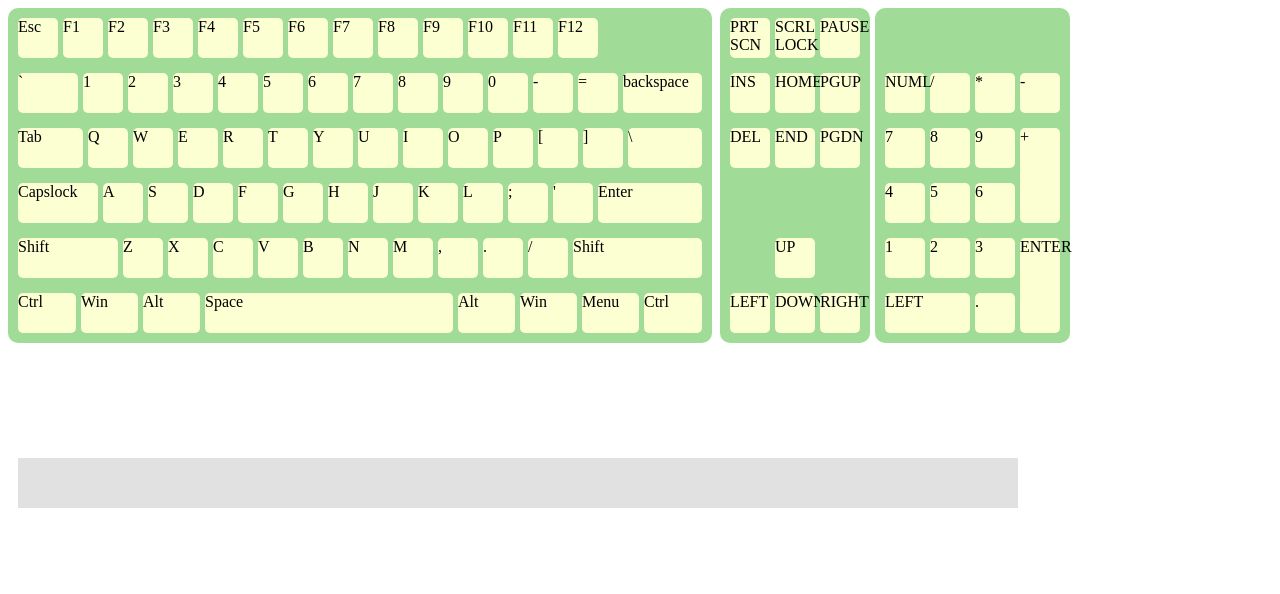
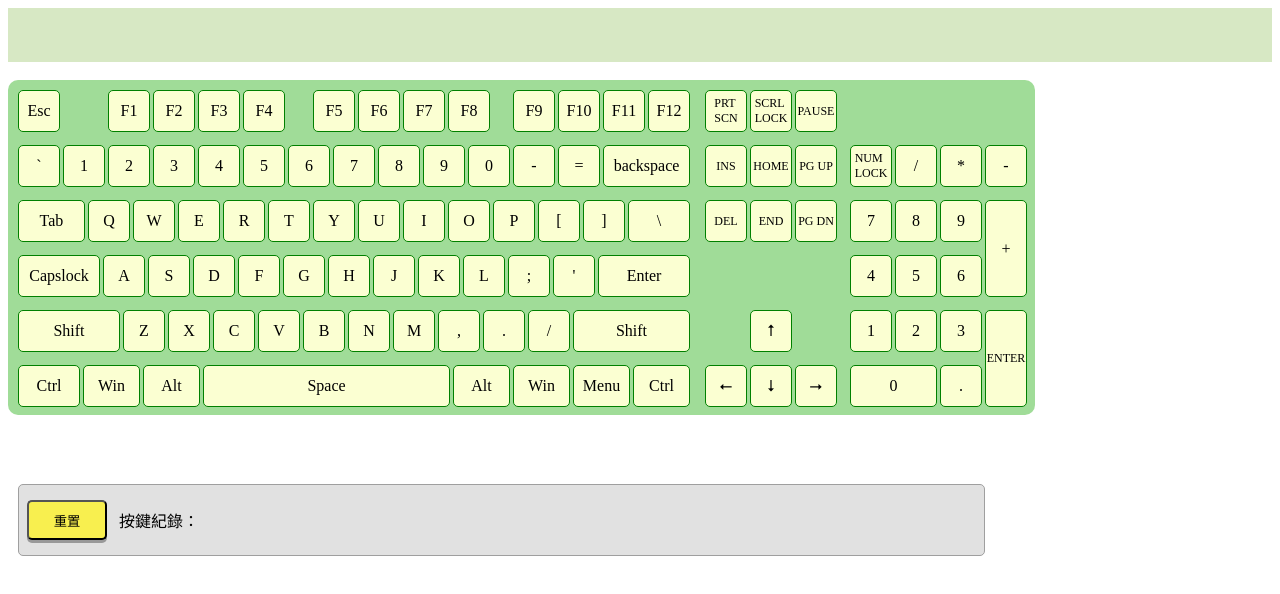
Before and after one commit to YCY0605/keyboardtest, a plain HTML site: page index.html in a window 1280 px wide. Drawn offline with nearby package versions, Linux system fonts and the light colour scheme.

Commit message:
新增按鍵紀錄

```diff
--- a/index.html
+++ b/index.html
@@ -9,7 +9,7 @@
         .keyboard {
             background-color: rgb(160, 220, 152);
             height: 335px;
-            border-radius: 10px;
+            /* border-radius: 10px; */
         }
 
         .line {
@@ -43,50 +43,72 @@
             border-radius: 5px;
             position: absolute;
             top: 5px;
-            display: inline-block;
-            /* border: 1px solid green; */
+            display: flex;
+            align-items: center;
+            justify-content: center;
+            /* text-align: center; */
+            border: 1px solid green;
+        }
+
+        .btn {
+            width: 80px;
+            height: 40px;
+            background-color: rgb(248, 239, 79);
+            border-radius: 5px;
+            cursor: pointer;
+            box-shadow: 0 3px #999;
+        }
+
+        .btn:active {
+            box-shadow: 0 2px #666;
+            transform: translateY(2px);
         }
     </style>
     <title>Document</title>
 </head>
 
 <body>
-    <div style="position: relative;"></div>
+    <!-- 標題 -->
+    <div style="position: relative;background-color: rgb(215, 232, 196);"><br><br><br></div>
+
+    <br>
+
+    <!-- 鍵盤 -->
     <div>
         <!-- 鍵盤左 -->
-        <div id="keyboardL" class="keyboard" style="position: absolute; width: 704px;">
+        <div id="keyboardL" class="keyboard" style="position: absolute; width: 690px; border-radius: 10px 0 0 10px;">
             <!-- 第一排 -->
             <div id="ESCF12" class="line" style="position: absolute;top: 5px; left: 5px;">
                 <div id="Escape" class="keys" style="left: 5px;">Esc</div>
-                <div id="F1" class="keys" style="left: 50px;">F1</div>
-                <div id="F2" class="keys" style="left: 95px;">F2</div>
-                <div id="F3" class="keys" style="left: 140px;">F3</div>
-                <div id="F4" class="keys" style="left: 185px;">F4</div>
-                <div id="F5" class="keys" style="left: 230px;">F5</div>
-                <div id="F6" class="keys" style="left: 275px;">F6</div>
-                <div id="F7" class="keys" style="left: 320px;">F7</div>
-                <div id="F8" class="keys" style="left: 365px;">F8</div>
-                <div id="F9" class="keys" style="left: 410px;">F9</div>
-                <div id="F10" class="keys" style="left: 455px;">F10</div>
-                <div id="F11" class="keys" style="left: 500px;">F11</div>
-                <div id="F12" class="keys" style="left: 545px;">F12</div>
+                <div id="F1" class="keys" style="left: 95px;">F1</div>
+                <div id="F2" class="keys" style="left: 140px;">F2</div>
+                <div id="F3" class="keys" style="left: 185px;">F3</div>
+                <div id="F4" class="keys" style="left: 230px;">F4</div>
+                <div id="F5" class="keys" style="left: 300px;">F5</div>
+                <div id="F6" class="keys" style="left: 345px;">F6</div>
+                <div id="F7" class="keys" style="left: 390px;">F7</div>
+                <div id="F8" class="keys" style="left: 435px;">F8</div>
+                <div id="F9" class="keys" style="left: 500px;">F9</div>
+                <div id="F10" class="keys" style="left: 545px;">F10</div>
+                <div id="F11" class="keys" style="left: 590px;">F11</div>
+                <div id="F12" class="keys" style="left: 635px;">F12</div>
             </div>
             <!-- 第二排 -->
             <div id="backspaceRow" class="line" style="position: absolute;top: 60px; left: 5px;">
-                <div id="Backquote" class="keys" style="left: 5px; width: 60px;">`</div>
-                <div id="Digit1" class="keys" style="left: 70px;">1</div>
-                <div id="Digit2" class="keys" style="left: 115px;">2</div>
-                <div id="Digit3" class="keys" style="left: 160px;">3</div>
-                <div id="Digit4" class="keys" style="left: 205px;">4</div>
-                <div id="Digit5" class="keys" style="left: 250px;">5</div>
-                <div id="Digit6" class="keys" style="left: 295px;">6</div>
-                <div id="Digit7" class="keys" style="left: 340px;">7</div>
-                <div id="Digit8" class="keys" style="left: 385px;">8</div>
-                <div id="Digit9" class="keys" style="left: 430px;">9</div>
-                <div id="Digit0" class="keys" style="left: 475px;">0</div>
-                <div id="Minus" class="keys" style="left: 520px;">-</div>
-                <div id="Equal" class="keys" style="left: 565px;">=</div>
-                <div id="Backspace" class="keys" style="left: 610px; width: 79px;">backspace</div>
+                <div id="Backquote" class="keys" style="left: 5px;">`</div>
+                <div id="Digit1" class="keys" style="left: 50px;">1</div>
+                <div id="Digit2" class="keys" style="left: 95px;">2</div>
+                <div id="Digit3" class="keys" style="left: 140px;">3</div>
+                <div id="Digit4" class="keys" style="left: 185px;">4</div>
+                <div id="Digit5" class="keys" style="left: 230px;">5</div>
+                <div id="Digit6" class="keys" style="left: 275px;">6</div>
+                <div id="Digit7" class="keys" style="left: 320px;">7</div>
+                <div id="Digit8" class="keys" style="left: 365px;">8</div>
+                <div id="Digit9" class="keys" style="left: 410px;">9</div>
+                <div id="Digit0" class="keys" style="left: 455px;">0</div>
+                <div id="Minus" class="keys" style="left: 500px;">-</div>
+                <div id="Equal" class="keys" style="left: 545px;">=</div>
+                <div id="Backspace" class="keys" style="left: 590px; width: 85px;">backspace</div>
             </div>
             <!-- 第三排 -->
             <div id="tabRow" class="line" style="position: absolute;top: 115px; left: 5px;">
@@ -103,7 +125,7 @@
                 <div id="KeyP" class="keys" style="left: 480px;">P</div>
                 <div id="BracketLeft" class="keys" style="left: 525px;">[</div>
                 <div id="BracketRight" class="keys" style="left: 570px;">]</div>
-                <div id="Backslash" class="keys" style="left: 615px; width: 74px;">\</div>
+                <div id="Backslash" class="keys" style="left: 615px; width: 60px;">\</div>
             </div>
             <!-- 第四排 -->
             <div id="capslockRow" class="line" style="position: absolute;top: 170px; left: 5px;">
@@ -119,7 +141,7 @@
                 <div id="KeyL" class="keys" style="left: 450px;">L</div>
                 <div id="Semicolon" class="keys" style="left: 495px;">;</div>
                 <div id="Quote" class="keys" style="left: 540px;">'</div>
-                <div id="Enter" class="keys" style="left: 585px; width: 104px;">Enter</div>
+                <div id="Enter" class="keys" style="left: 585px; width: 90px;">Enter</div>
             </div>
             <!-- 第五排 -->
             <div id="shiftRow" class="line" style="position: absolute;top: 225px; left: 5px;">
@@ -134,57 +156,60 @@
                 <div id="Comma" class="keys" style="left: 425px;">,</div>
                 <div id="Period" class="keys" style="left: 470px;">.</div>
                 <div id="Slash" class="keys" style="left: 515px;">/</div>
-                <div id="ShiftRight" class="keys" style="left: 560px; width: 129px;">Shift</div>
+                <div id="ShiftRight" class="keys" style="left: 560px; width: 115px;">Shift</div>
                 <!-- 第六排 -->
             </div>
             <div id="ctrl" class="line" style="position: absolute;top: 280px; left: 5px;">
-                <div id="ControlLeft" class="keys" style="left: 5px; width: 58px;">Ctrl</div>
-                <div id="MetaLeft" class="keys" style="left: 68px; width: 57px;">Win</div>
-                <div id="AltLeft" class="keys" style="left: 130px; width: 57px;">Alt</div>
-                <div id="Space" class="keys" style="left: 192px; width: 248px">Space</div>
-                <div id="AltRight" class="keys" style="left: 445px; width: 57px;">Alt</div>
-                <div id="MetaRight" class="keys" style="left: 507px; width: 57px;">Win</div>
-                <div id="ContextMenu" class="keys" style="left: 569px; width: 57px;">Menu</div>
-                <div id="ControlRight" class="keys" style="left: 631px; width: 58px;">Ctrl</div>
+                <div id="ControlLeft" class="keys" style="left: 5px; width: 60px;">Ctrl</div>
+                <div id="MetaLeft" class="keys" style="left: 70px; width: 55px;">Win</div>
+                <div id="AltLeft" class="keys" style="left: 130px; width: 55px;">Alt</div>
+                <div id="Space" class="keys" style="left: 190px; width: 245px">Space</div>
+                <div id="AltRight" class="keys" style="left: 440px; width: 55px;">Alt</div>
+                <div id="MetaRight" class="keys" style="left: 500px; width: 55px;">Win</div>
+                <div id="ContextMenu" class="keys" style="left: 560px; width: 55px;">Menu</div>
+                <div id="ControlRight" class="keys" style="left: 620px; width: 55px;">Ctrl</div>
             </div>
 
         </div>
+
         <!-- 鍵盤中 -->
-        <div id="keyboardM" class="keyboard" style="position: absolute; width: 150px; left: 720px;">
+        <div id="keyboardM" class="keyboard" style="position: absolute; width: 150px; left: 695px;">
             <div id="FN1" class="FN" style="position: absolute;top: 5px; left: 5px;">
-                <div id="PrintScreen" class="keys" style="left: 5px;">PRT<br>SCN</div>
-                <div id="ScrollLock" class="keys" style="left: 50px;">SCRL<br>LOCK</div>
-                <div id="Pause" class="keys" style="left: 95px;">PAUSE</div>
+                <div id="PrintScreen" class="keys" style="left: 5px; font-size: 12px;">PRT<br>SCN</div>
+                <div id="ScrollLock" class="keys" style="left: 50px; font-size: 12px;">SCRL<br>LOCK</div>
+                <div id="Pause" class="keys" style="left: 95px; font-size: 12px;">PAUSE</div>
             </div>
             <div id="FN2" class="FN" style="position: absolute;top: 60px; left: 5px;">
-                <div id="Insert" class="keys" style="left: 5px;">INS</div>
-                <div id="Home" class="keys" style="left: 50px;">HOME</div>
-                <div id="PageUp" class="keys" style="left: 95px;">PGUP</div>
+                <div id="Insert" class="keys" style="left: 5px; font-size: 12px;">INS</div>
+                <div id="Home" class="keys" style="left: 50px; font-size: 12px;">HOME</div>
+                <div id="PageUp" class="keys" style="left: 95px; font-size: 12px;">PG&nbspUP</div>
             </div>
             <div id="FN3" class="FN" style="position: absolute;top: 115px; left: 5px;">
-                <div id="Delete" class="keys" style="left: 5px;">DEL</div>
-                <div id="End" class="keys" style="left: 50px;">END</div>
-                <div id="PageDown" class="keys" style="left: 95px;">PGDN</div>
+                <div id="Delete" class="keys" style="left: 5px; font-size: 12px;">DEL</div>
+                <div id="End" class="keys" style="left: 50px; font-size: 12px;">END</div>
+                <div id="PageDown" class="keys" style="left: 95px; font-size: 12px;">PG&nbspDN</div>
             </div>
             <!-- 透明 -->
             <div class="FN" style="position: absolute;top: 170px; left: 5px; background-color: transparent;"></div>
             <div id="FN3" class="FN" style="position: absolute;top: 225px; left: 5px;">
-                <div class="keys" style="left: 5px;  background-color: transparent;"></div>
-                <div id="ArrowUp" class="keys" style="left: 50px;">UP</div>
-                <div class="keys" style="left: 95px;  background-color: transparent;"></div>
+                <div class="keys" style="left: 5px; display: none;"></div>
+                <div id="ArrowUp" class="keys" style="left: 50px;">⭡</div>
+                <div class="keys" style="left: 95px; display: none;"></div>
             </div>
             <div id="FN3" class="FN" style="position: absolute;top: 280px; left: 5px;">
-                <div id="ArrowLeft" class="keys" style="left: 5px;">LEFT</div>
-                <div id="ArrowDown" class="keys" style="left: 50px;">DOWN</div>
-                <div id="ArrowRight" class="keys" style="left: 95px;">RIGHT</div>
+                <div id="ArrowLeft" class="keys" style="left: 5px;">⭠</div>
+                <div id="ArrowDown" class="keys" style="left: 50px;">⭣</div>
+                <div id="ArrowRight" class="keys" style="left: 95px;">⭢</div>
             </div>
         </div>
+
         <!-- 鍵盤右 -->
-        <div id="keyboardM" class="keyboard" style="position: absolute; width: 195px; left: 875px;">
+        <div id="keyboardM" class="keyboard"
+            style="position: absolute; width: 195px; left: 840px; border-radius: 0 10px 10px 0;">
             <!-- 透明 -->
             <div class="FN" style="position: absolute;top: 5px; left: 5px; background-color: transparent;"></div>
             <div id="NUM1" class="NUM" style="position: absolute;top: 60px; left: 5px;">
-                <div id="NumLock" class="keys" style="left: 5px;">NUMLOCK</div>
+                <div id="NumLock" class="keys" style="left: 5px; font-size: 12px;">NUM<br>LOCK</div>
                 <div id="NumpadDivide" class="keys" style="left: 50px;">/</div>
                 <div id="NumpadMultiply" class="keys" style="left: 95px;">*</div>
                 <div id="NumpadSubtract" class="keys" style="left: 140px;">-</div>
@@ -204,25 +229,56 @@
                 <div id="Numpad1" class="keys" style="left: 5px;">1</div>
                 <div id="Numpad2" class="keys" style="left: 50px;">2</div>
                 <div id="Numpad3" class="keys" style="left: 95px;">3</div>
-                <div id="NumpadEnter" class="keys" style="left: 140px; height: 95px;">ENTER</div>
+                <div id="NumpadEnter" class="keys" style="left: 140px; height: 95px; font-size: 12px;">ENTER</div>
             </div>
             <div id="NUM4" class="NUM" style="position: absolute;top: 280px; left: 5px;">
-                <div id="Numpad0" class="keys" style="left: 5px; width: 85px;">LEFT</div>
+                <div id="Numpad0" class="keys" style="left: 5px; width: 85px;">0</div>
                 <div id="NumpadDecimal" class="keys" style="left: 95px;">.</div>
             </div>
         </div>
     </div>
 
-    <div id="test"
-        style="display: flex; align-items: center; position: relative; width: 1000px; height: 50px; background-color: rgb(225, 225, 225); top: 450px; left: 10px;">
+    <br><br><br>
+
+
+    <!-- 按鍵紀錄 -->
+    <div
+        style="display: flex; align-items: center; position: relative; width: 965px; height: 70px; background-color: rgb(225, 225, 225);border: 1px solid rgb(159, 159, 159); border-radius: 5px; top: 350px; left: 10px;">
+        <!-- 重置按鈕 -->
+        <div>
+            &nbsp;
+            <button id="re" class="btn">重置</button>
+        </div>
+
+        <div>&nbsp&nbsp&nbsp按鍵紀錄：</div>
+        <div id="record" style="display: flex; align-items: center; height: 100%;"></div>
+
     </div>
 
 
+
     <script>
+        // 按鍵反應
         let key;
+        let count = 0;
+        let addkeycount = 0;
+        function addkey() {
+            $('#record').prepend('<div style="display: inline-flex; align-items: center; justify-content: center; margin: 5px; width: 40px; height: 40px; background-color: rgb(251, 255, 210); border: 1px solid gray; border-radius: 5px; font-size:' + $('#' + key).css('font-size') + ';">' + $('#' + key).html() + '</div>')
+            addkeycount++;
+            if (addkeycount >= 16) {
+                $('#record div:last').remove();
+                addkeycount--;
+            }
+        };
+
         addEventListener("keydown", function (e) {
             e.preventDefault();
             key = e.code;
+            if (e.code == "ShiftLeft" || (e.key == "Shift" && e.location == 1)) {
+                key = "ShiftLeft";
+            } else if (e.code == "ShiftRight" || (e.key == "Shift" && (e.location == 0 || e.location == 2))) {
+                key = "ShiftRight";
+            }
             $('#' + key).css('background-color', 'rgb(251, 2, 1)');
         })
         addEventListener("keyup", function (e) {
@@ -233,17 +289,26 @@
             } else if (e.code == "ShiftRight" || (e.key == "Shift" && (e.location == 0 || e.location == 2))) {
                 key = "ShiftRight";
             }
-            console.log(key);
+            // console.log(key);
+            count = 0;
             $('#' + key).css('background-color', 'rgb(251, 255, 1)');
-            $('#test').prepend('><div style=" display: inline-block; width: 40px; height: 40px; background-color: rgb(251, 255, 210); border-radius: 5px;">' + key + '</div>')
-            key = null;
+            addkey();
+            count++;
         });
         addEventListener('blur', function () {
-            console.log('xxxx');
+            count++;
             $('#' + key).css('background-color', 'rgb(251, 255, 1)');
-            $('#test').prepend('><div style=" display: inline-block; width: 40px; height: 40px; background-color: rgb(251, 255, 210); border-radius: 5px;">' + key + '</div>')
-            key = null;
+            if (count <= 1 & key) { addkey(); }
+            count = 0;
         })
+
+        // 重置
+        re.onclick = function () {
+            $('.keys').css('background-color', 'rgb(251, 255, 210)');
+            document.querySelector("#record").innerHTML = "";
+            addkeycount = 0;
+            // console.log("重置");
+        };
 
     </script>
 </body>
```
